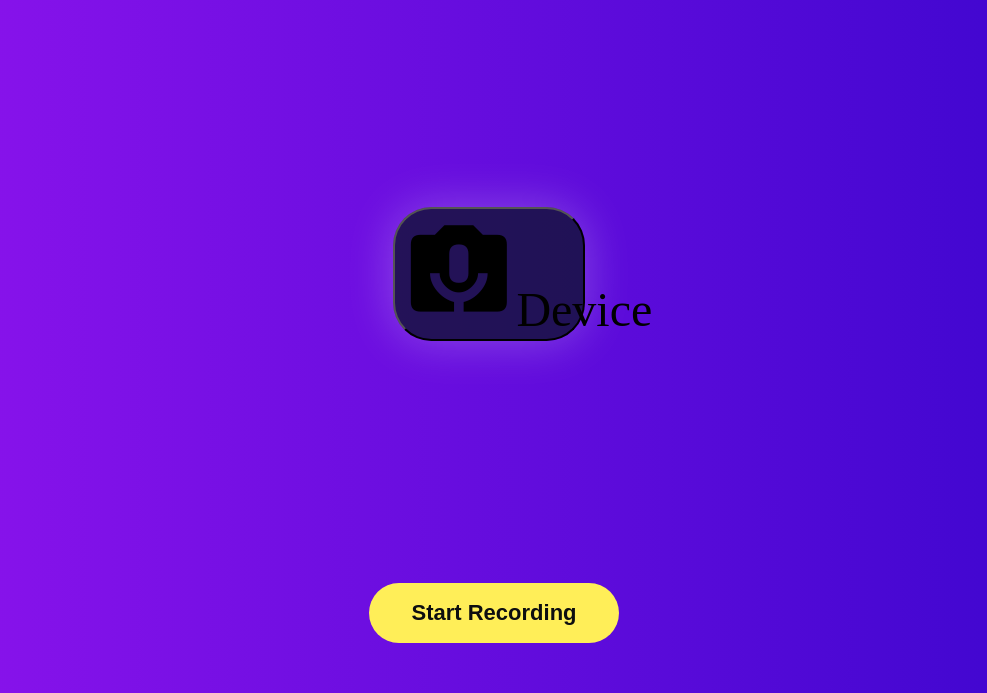
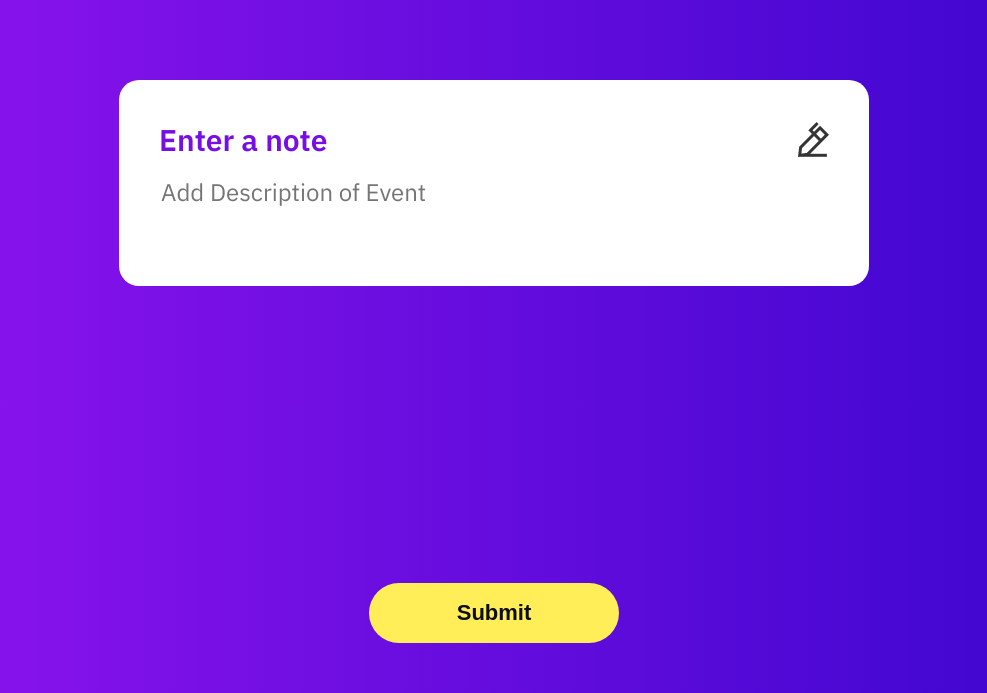
Before and after one commit to Dreampotential-org/sarhpm, a Django app: page /gps-checkin/ in a window 1280 px wide. Shown: the part 107-800 px from the top of the page, without its empty margins (146-1133 px from the left). Run offline with Django 3.2, Linux system fonts and the light colour scheme.

Commit message:
more fixes

```diff
--- a/dprojx/static/custom.js
+++ b/dprojx/static/custom.js
@@ -49,6 +49,11 @@ function init_all() {
 }
 
 function handle_video() {
+
+    if (!(window.location.pathname == '/record/')) {
+        return
+    }
+
     var videoBlob;
     const uploadBtn = document.getElementById('btn-upload');
     var options = {
--- a/dprojx/templates/dappx/base.html
+++ b/dprojx/templates/dappx/base.html
@@ -44,6 +44,8 @@
     {% endblock %}
     {% block video_block %}
     {% endblock %}
+    {% block gps_block %}
+    {% endblock %}
     </div>
   </body>
 </html>
--- a/dprojx/templates/dappx/gps-event.html
+++ b/dprojx/templates/dappx/gps-event.html
@@ -1,16 +1,32 @@
 {% extends "dappx/base.html" %}
-{% block video_block %}
+{% block gps_block %}
     <div class="mainContainer">
-        <video id="myVideo" width="100%" height="340" controls="false">
-            Your browser does not support the video tag.
-        </video>
+        <div class="eventBox">
+            <label>Enter a note</label>
+            <textarea placeholder="Add Description of Event"></textarea>
+        </div>
     </div>
     <div class="secAction">
         <div class="mainContainer">
-            <button class="actionBtn singleBtn">Start Recording</button>
+            <button class="actionBtn" id="locationAuth">Submit</button>
         </div>
     </div>
-	<button id='btn-upload' style='display:none'>upload</button>
-	<button id='start' style='display:none'>start</button>
-	<button id='stop' style='display:none'>stop</button>
+    <div class="modal" id="LocationModal">
+        <div class="modal-overlay"></div>
+        <div class="modal-wrapper modal-transition">
+            <div class="modal-header">
+                <img src="images/avater.png"images/modalLogo.png""  class="modalLogo">
+            </div>
+            <div class="modal-body">
+                <div class="modal-content">
+                    <div class="textCenter">
+                        <img src="images/location.png">
+                        <h3 class="locAuthTitle">Location Permission</h3>
+                        <p class="locAuthDesc">Please allow permissions for accessing your location through GPS.</p>
+                        <button class="btnSubmit">Allow</button>
+                    </div>
+                </div>
+            </div>
+        </div>
+    </div>
 {% endblock %}
```
